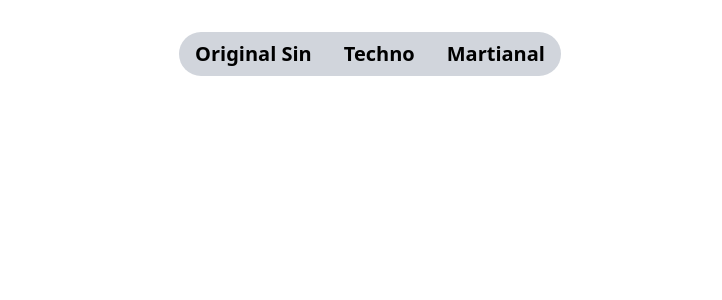
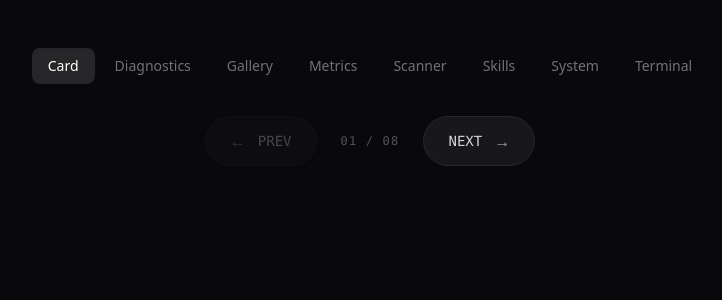
Before and after one commit to Jowohny/ExperimentalUI, a Nuxt app: page / in a window 1280 px wide. Shown: the top 300 px of the page, without its empty margins (270-992 px from the left). Built offline with nearby package versions, Linux system fonts and the light colour scheme.

Commit message:
example component bar setup

```diff
--- a/app/app.vue
+++ b/app/app.vue
@@ -1,30 +1,77 @@
-import { gsap } from "gsap";
+<script setup lang="ts">
+	import { ref, computed } from 'vue';
 
-<script setup lang="ts">
-	import { ref } from 'vue'
+	const themes = ['Card', 'Diagnostics', 'Gallery', 'Metrics', 'Scanner', 'Skills', 'System', 'Terminal']
 
-	const uiExamples = ['Original Sin', 'Techno', 'Martianal']
-	const currentUI = ref<string>('')
+	const currentIndex = ref(0)
 
-	const changeButton = (uiName: string) => {
-		currentUI.value = uiName
+	const isFirst = computed(() => currentIndex.value === 0)
+	const isLast = computed(() => currentIndex.value === themes.length - 1)
+
+	const nextPage = () => {
+		if (!isLast.value) currentIndex.value++
+	}
+
+	const prevPage = () => {
+		if (!isFirst.value) currentIndex.value--
+	}
+
+	const selectTheme = (index: number) => {
+		currentIndex.value = index
 	}
 	</script>
 
 	<template>
-	<div class="flex justify-center">
-		<div class="mt-8 rounded-full bg-gray-300 flex">
-			<h1
-				v-for="ui in uiExamples"
-				:key="ui"
-				@click="changeButton(ui)"
+		<div class="min-h-screen bg-zinc-950 flex flex-col items-center pt-12 font-sans">
+
+			<div class="w-full max-w-5xl px-6">
+
+				<div class="relative flex items-center justify-between mb-8">
+
+					<div class="flex gap-1 flex-1 justify-center">
+						<button
+							v-for="(theme, index) in themes"
+							:key="theme"
+							@click="selectTheme(index)"
+							class="px-4 py-2 rounded-lg text-sm font-medium transition-all duration-300 relative group"
 							:class="[
-					'font-semibold text-center px-4 py-2 text-xl cursor-pointer',
-					currentUI === ui && 'rounded-full bg-gray-400'
+								index === currentIndex
+									? 'text-white bg-zinc-800 shadow-inner'
+									: 'text-zinc-500 hover:text-zinc-300 hover:bg-zinc-800'
 							]"
 						>
-				{{ ui }}
-			</h1>
+							{{ theme }}
+						</button>
+					</div>
+
+				</div>
+
+				<div class="flex items-center justify-center gap-6">
+
+					<button
+						@click="prevPage"
+						:disabled="isFirst"
+						class="group flex items-center gap-3 px-6 py-3 rounded-full border border-zinc-800 bg-zinc-900 hover:bg-zinc-800 hover:border-zinc-700 disabled:opacity-30 disabled:cursor-not-allowed transition-all duration-300"
+					>
+						<span class="text-zinc-400 group-hover:-translate-x-1 transition-transform">←</span>
+						<span class="text-sm font-mono text-zinc-300">PREV</span>
+					</button>
+
+					<div class="font-mono text-xs text-zinc-600 tracking-widest">
+						0{{ currentIndex + 1 }} / 0{{ themes.length }}
+					</div>
+
+					<button
+						@click="nextPage"
+						:disabled="isLast"
+						class="group flex items-center gap-3 px-6 py-3 rounded-full border border-zinc-800 bg-zinc-900 hover:bg-zinc-800 hover:border-zinc-700 disabled:opacity-30 disabled:cursor-not-allowed transition-all duration-300"
+					>
+						<span class="text-sm font-mono text-zinc-300">NEXT</span>
+						<span class="text-zinc-400 group-hover:translate-x-1 transition-transform">→</span>
+					</button>
+
+				</div>
+
 			</div>
 		</div>
 	</template>
```
Lines whose indentation alone changed are shown as unchanged.
